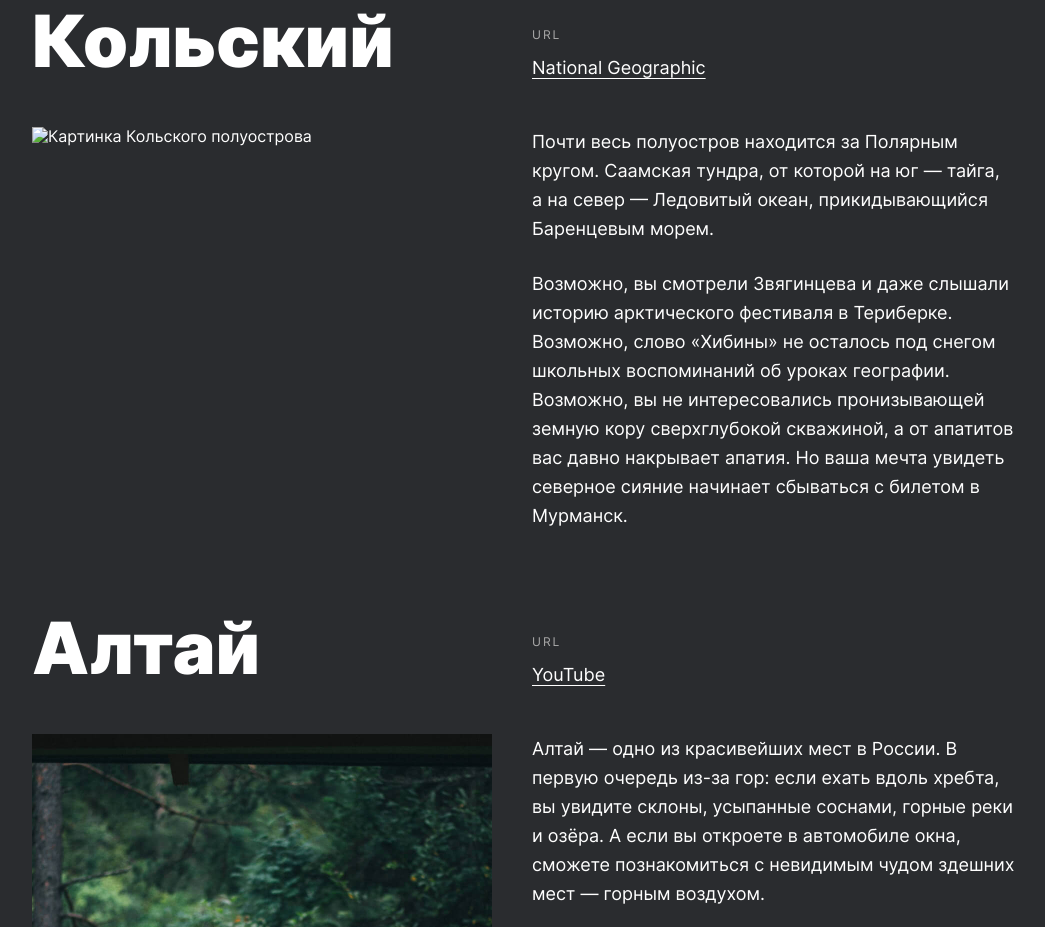
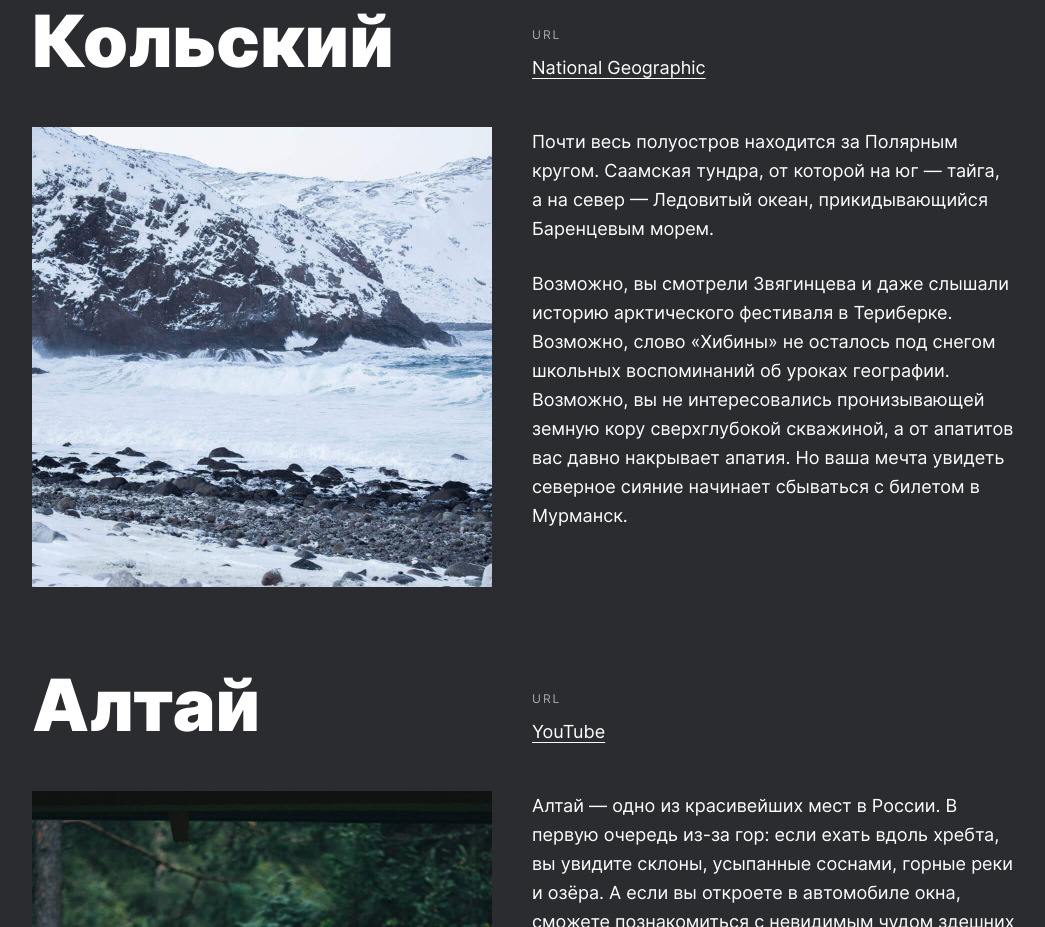
Before and after one commit to Soulaction/russian-travel, a plain HTML site: page index.html in a window 1280 px wide. Shown: the part 3254-4181 px from the top of the page, without its empty margins (116-1161 px from the left). Drawn offline with Linux system fonts and the light colour scheme; the site is published under a folder, as on GitHub Pages, so addresses that start at the root find nothing; files whose address does not match are found by name.

Commit message:
исправление ссылки на относительный путь

```diff
--- a/index.html
+++ b/index.html
@@ -96,7 +96,7 @@
           <a class="place__link" href="https://yourshot.nationalgeographic.com/photos/?keywords=kolskiy"
             target="_blank">National Geographic</a>
         </div>
-        <img class="place__image" src="/images/place-kolsky.jpg" alt="Картинка Кольского полуострова">
+        <img class="place__image" src="./images/place-kolsky.jpg" alt="Картинка Кольского полуострова">
         <div class="place__paragraphs">
           <p class="place__paragraph">
             Почти весь полуостров находится за&nbsp;Полярным кругом. Саамская тундра, от&nbsp;которой
```
